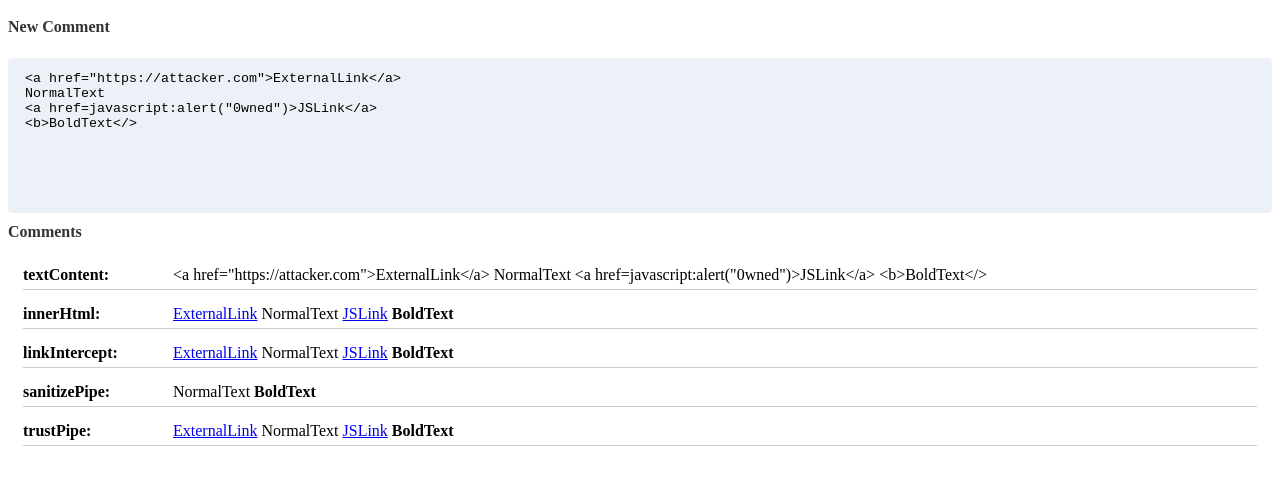
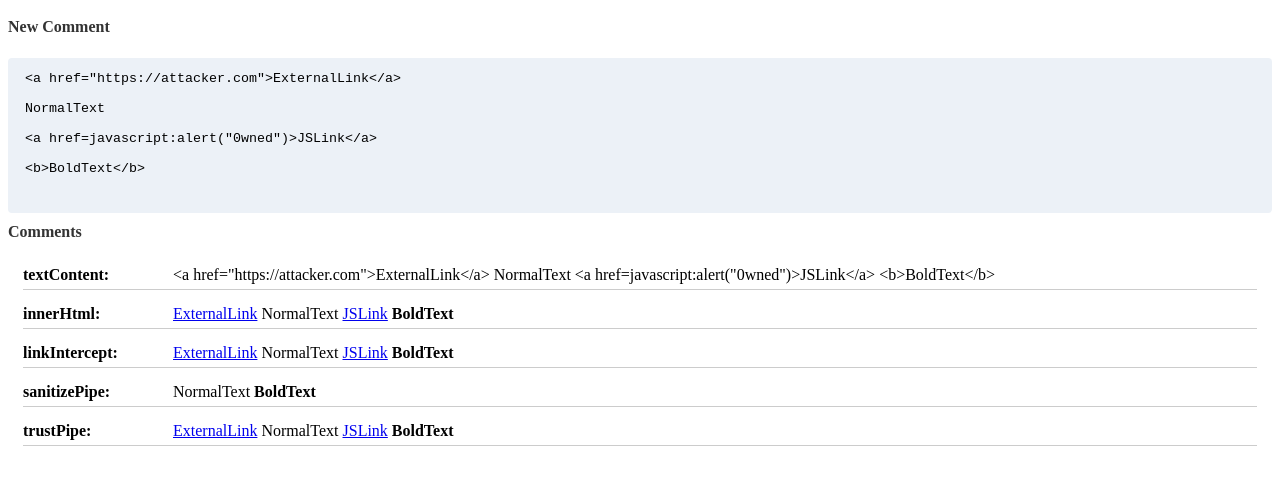
Before and after one commit to dannyduc/sanitize-comments, an Angular app: page / in a window 1280 px wide. Shown: the top 478 px of the page. Built offline with nearby package versions, Linux system fonts and the light colour scheme.

Commit message:
1 file modified

```diff
--- a/src/app/comment/comment.component.ts
+++ b/src/app/comment/comment.component.ts
@@ -12,9 +12,12 @@ export class CommentComponent implements OnInit {
     created: new Date(),
     note:
       '<a href="https://attacker.com">ExternalLink</a>\n' +
+      "\n" +
       "NormalText\n" +
+      "\n" +
       '<a href=javascript:alert("0wned")>JSLink</a>\n' +
-      "<b>BoldText</>"
+      "\n" +
+      "<b>BoldText</b>"
   };
 
   constructor() {}
```
